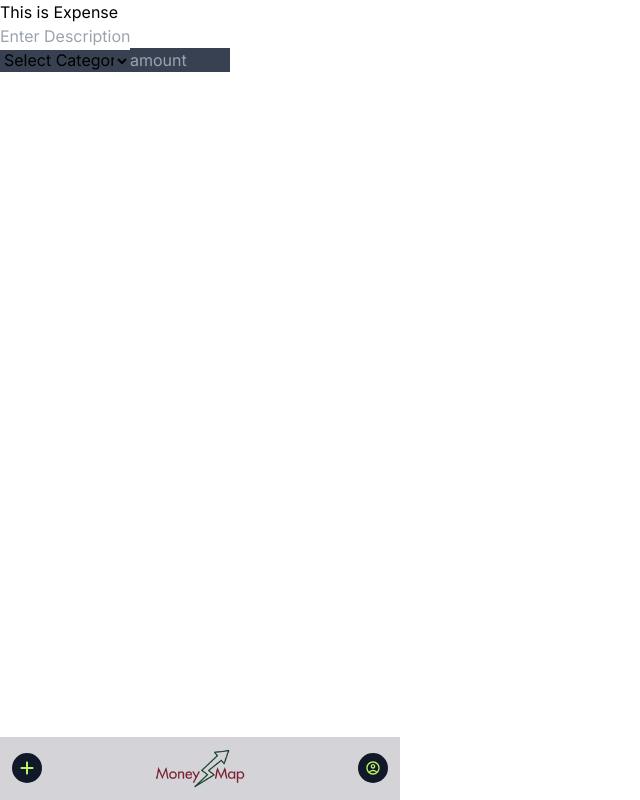
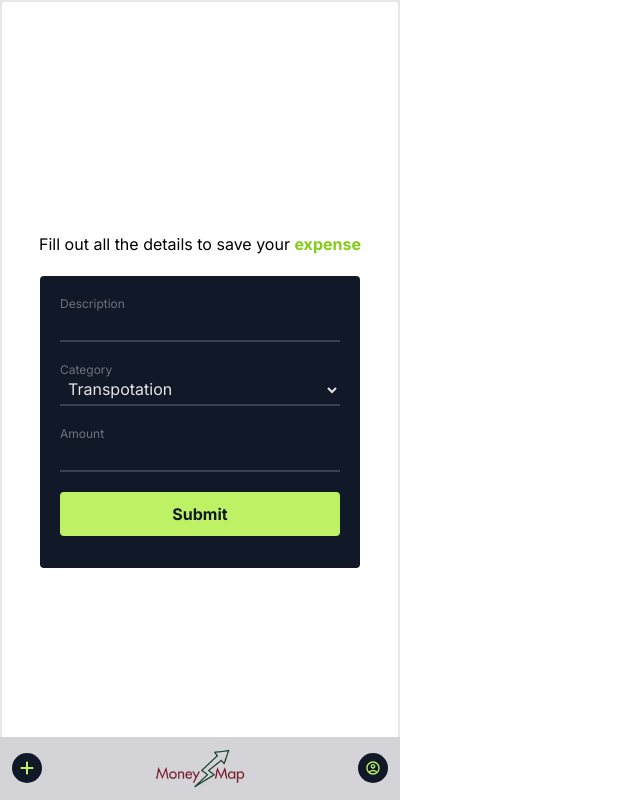
Before and after one commit to muntasir23/moneymap, a Next.js app: page /expense in a window 1280 px wide. Shown: the whole page, without its empty margins (0-640 px from the left). Built offline with nearby package versions, Linux system fonts and the light colour scheme.

Commit message:
update date 31

```diff
--- a/app/components/EachTransition.js
+++ b/app/components/EachTransition.js
@@ -3,7 +3,7 @@ import { PiHamburger } from "react-icons/pi";
 import { RiMoneyDollarBoxLine } from "react-icons/ri";
 import { FaMoneyBillTransfer } from "react-icons/fa6";
 
-export default function EachTransition({ costType, date, description }) {
+export default function EachTransition({ costType, date, description, eachtransion }) {
   // if (costType === "transport") {
   //   console.log("transport");
   // } else if (costType === "food") {
@@ -20,26 +20,21 @@ export default function EachTransition({ costType, date, description }) {
         <h1  className="flex justify-center items-center gap-2">
           <p className="rounded-full bg-gray-900 flex items-center justify-center text-lime-300 p-2">
            {
-            costType === "transportation" && <BsTruckFront />
+            eachtransion.category === "Transpotation" && <BsTruckFront />
            }
            {
-            costType === "food" && <PiHamburger  />
+             eachtransion.category === "Food" && <PiHamburger  />
            }
            {
-            costType === "Bill Payment" && <FaMoneyBillTransfer  />
+             eachtransion.category === "Bill payment" && <FaMoneyBillTransfer  />
            }
            {
-            costType === "Other" && <RiMoneyDollarBoxLine  />
+             eachtransion.category === "Other" && <RiMoneyDollarBoxLine  />
            }
           </p>
-          <p className="font-semibold text-lime-700">{costType}</p>
+          <p className="font-semibold text-lime-700">{eachtransion.category}</p>
         </h1>
         <p className="text-gray-800 text-[12px]">
-           {date}
+        {eachtransion.timestamp.toDate().toDateString()}
         </p>
-      </div>
-
-      <p className="text-gray-700 text-[14px]">{description}</p>
-    </div>
-  );
-}
+      </div>a
--- a/app/components/ExpenseForm.js
+++ b/app/components/ExpenseForm.js
@@ -1,21 +1,100 @@
-import React from "react";
-import { BsTruckFront } from "react-icons/bs";
+"use client";
+
+import { addDoc, collection, serverTimestamp } from "firebase/firestore";
+import { useState } from "react";
+import { db } from "../firebaseConfig";
 
 export default function ExpenseForm() {
+  const [description, setDescripton] = useState("");
+  const [category, setCategory] = useState("");
+  const [amount, setAmount] = useState("");
+  const [loading, setLoading] = useState(false);
+
+  const handleExpenseSubmitBtn = async () => {
+    if (!category || !amount) {
+      alert("Please fill out all feilds");
+      return;
+    }
+
+    setLoading(true);
+    try {
+      await addDoc(collection(db, "expense"), {
+        description,
+        category,
+        amount: parseFloat(amount),
+        timestamp: serverTimestamp(),
+      });
+      alert("Done");
+      setDescripton("");
+      setCategory("");
+      setAmount("");
+    } catch (error) {
+      console.log(error);
+    }
+    setDescripton("");
+    setCategory("");
+    setAmount("");
+    setLoading(false);
+  };
+
   return (
-    <div>
-      <input type="text" placeholder="Enter Description" />
-      <div>
-        <select className="w-[130px] bg-gray-700">
-          <option>
-            Select Category
-          </option>
-          <option>transportation</option>
-          <option>food</option>
-          <option>Bill Payment</option>
-          <option>other</option>
+    <div className="bg-gray-900 p-3 rounded">
+      <div className="relative m-2 mb-8 mt-5">
+        <input
+          type="text"
+          id="description"
+          required
+          onChange={(e) => setDescripton(e.target.value)}
+          className="border-b-2 bg-gray-900 border-gray-700 w-[280px] text-zinc-200 focus:outline-none py-1 focus:border-lime-300 peer transition-all p-1"
+        />
+        <label
+          for="description"
+          className="absolute text-zinc-500 left-0 -top-3 text-xs  peer-focus:text-xs peer-focus:-top-3 transition-all peer-focus:text-lime-300"
+        >
+          Description
+        </label>
+      </div>
+      <div className="relative m-2 mb-8">
+        <select
+          id="category"
+          onChange={(e) => setCategory(e.target.value)}
+          className="border-b-2 bg-gray-900 border-gray-700 w-[280px] text-zinc-200 focus:outline-none py-1 focus:border-lime-300 peer transition-all p-1"
+        >
+          <option>Transpotation</option>
+          <option>Food</option>
+          <option>Bill payment</option>
+          <option>Other</option>
         </select>
-        <input type="text" className="w-[100px] bg-gray-700" placeholder="amount" />
+        <label
+          for="category"
+          className="absolute text-zinc-500 left-0 -top-3 text-xs  peer-focus:text-xs peer-focus:-top-3 transition-all peer-focus:text-lime-300"
+        >
+          Category
+        </label>
+      </div>
+      <div className="relative m-2 mb-5">
+        <input
+          type="number"
+          id="amount"
+          required
+          onChange={(e) => setAmount(e.target.value)}
+          className="border-b-2 bg-gray-900 border-gray-700 w-[280px] text-zinc-200 focus:outline-none py-1 focus:border-lime-300 peer transition-all p-1"
+        />
+        <label
+          for="amount"
+          className="absolute text-zinc-500 left-0 -top-3 text-xs peer-focus:text-xs peer-focus:-top-3 transition-all peer-focus:text-lime-300"
+        >
+          Amount
+        </label>
+      </div>
+      {/* button  */}
+      <div className="relative m-2 mb-5">
+        <button
+          onClick={handleExpenseSubmitBtn}
+          className="w-[280px] bg-lime-300 rounded font-bold text-gray-900 py-2.5"
+        >
+          {loading ? "Loading..." : "Submit"}
+        </button>
       </div>
     </div>
   );
--- a/app/components/RecentTrasition.js
+++ b/app/components/RecentTrasition.js
@@ -1,34 +1,61 @@
-import React from "react";
+"use client";
+
+import {
+  collection,
+  limit,
+  onSnapshot,
+  orderBy,
+  query,
+} from "firebase/firestore";
+import { useEffect, useState } from "react";
+import { db } from "../firebaseConfig";
 import EachTransition from "./EachTransition";
 
 export default function RecentTrasition() {
+  const [recentTransition, setRecentTransition] = useState([]);
+  const [loading, setLoading] = useState(false);
+
+  useEffect(() => {
+    setLoading(true);
+    const recentTransitionRef = collection(db, "expense");
+    const q = query(
+      recentTransitionRef,
+      orderBy("timestamp", "desc"),
+      limit(3)
+    );
+    onSnapshot(q, (snapshot) => {
+      const recentTransition = snapshot.docs.map((doc) => ({
+        id: doc.id,
+        ...doc.data(),
+      }));
+      setRecentTransition(recentTransition);
+      setLoading(false);
+    });
+  }, []);
+
+  console.log(recentTransition);
+
   return (
     <div className="mt-10">
       <h1 className="font-semibold text-gray-700 text-[18px]">
         Recent Transition
       </h1>
       <div className="mb-20">
-        <EachTransition
-          costType="transportation"
-          date="12 jan 2024"
-          description="Description of Transpotaion"
-        />
-        <EachTransition
-          costType="food"
-          date="12 jan 2024"
-          description="Description of Food "
-        />
-        <EachTransition
-          costType="Bill Payment"
-          date="20 jan 2024"
-          description="Description of Current Bill"
-        />
-      </div>
-
-      <div>
-        <button>
-          See All
-        </button>
+        {loading && (
+          <h2 className="text-lg text-green-500 text-center mt-10">
+            Loading...
+          </h2>
+        )}
+        {recentTransition.map((eachtransion) => (
+          <>
+            <EachTransition
+              costType="transportation"
+              date="12 jan 2024"
+              description="Description of Transpotaion"
+              eachtransion={eachtransion}
+            />
+          </>
+        ))}
       </div>
     </div>
   );
--- a/app/expense/page.js
+++ b/app/expense/page.js
@@ -1,11 +1,15 @@
-import React from 'react'
-import ExpenseForm from '../components/ExpenseForm'
+import React from "react";
+import ExpenseForm from "../components/ExpenseForm";
 
 export default function Expense() {
   return (
-    <div>
-      This is Expense
-      <ExpenseForm />
-    </div>
-  )
+    <>
+      <div className="w-[400px] h-[100vh] flex flex-col items-center justify-center border-2">
+        <h1 className="mb-5 text">
+          Fill out all the details to save your <strong className="text-lime-500">expense</strong>
+        </h1>
+        <ExpenseForm />
+      </div>
+    </>
+  );
 }
```
